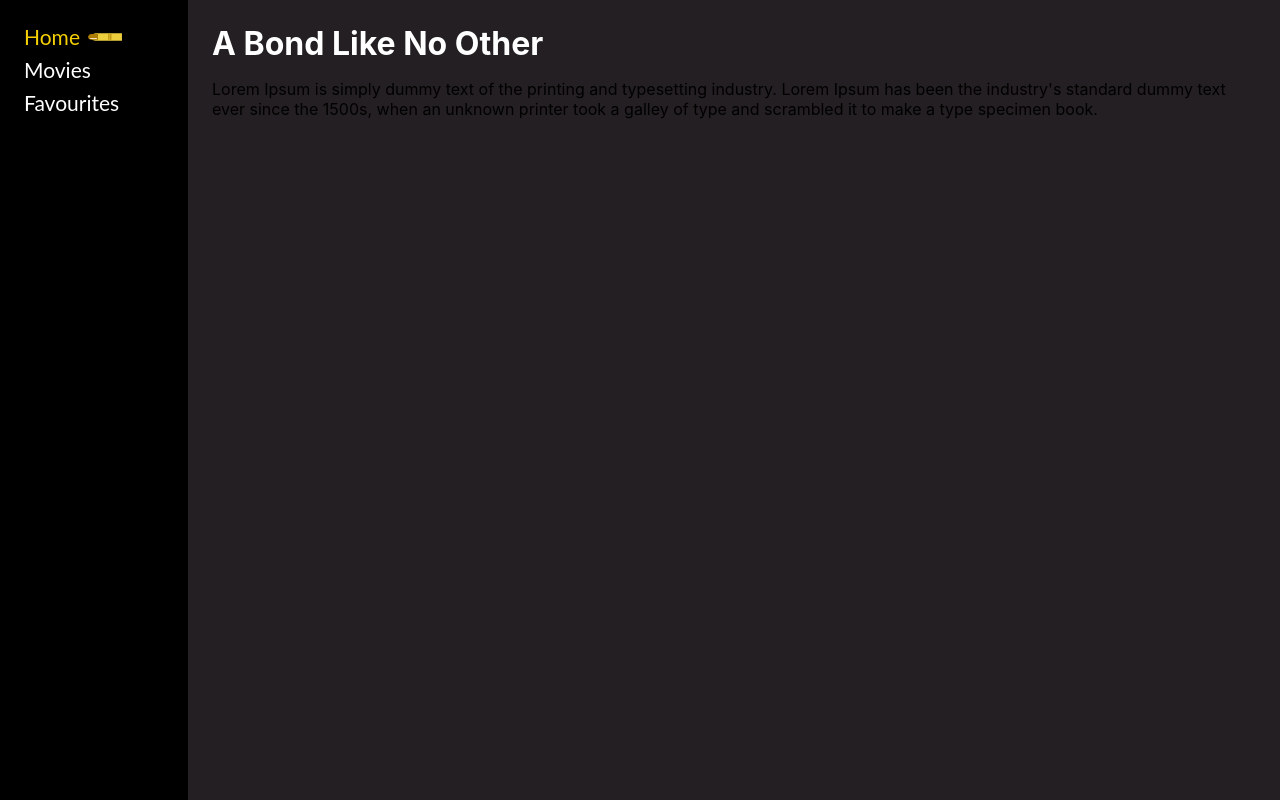
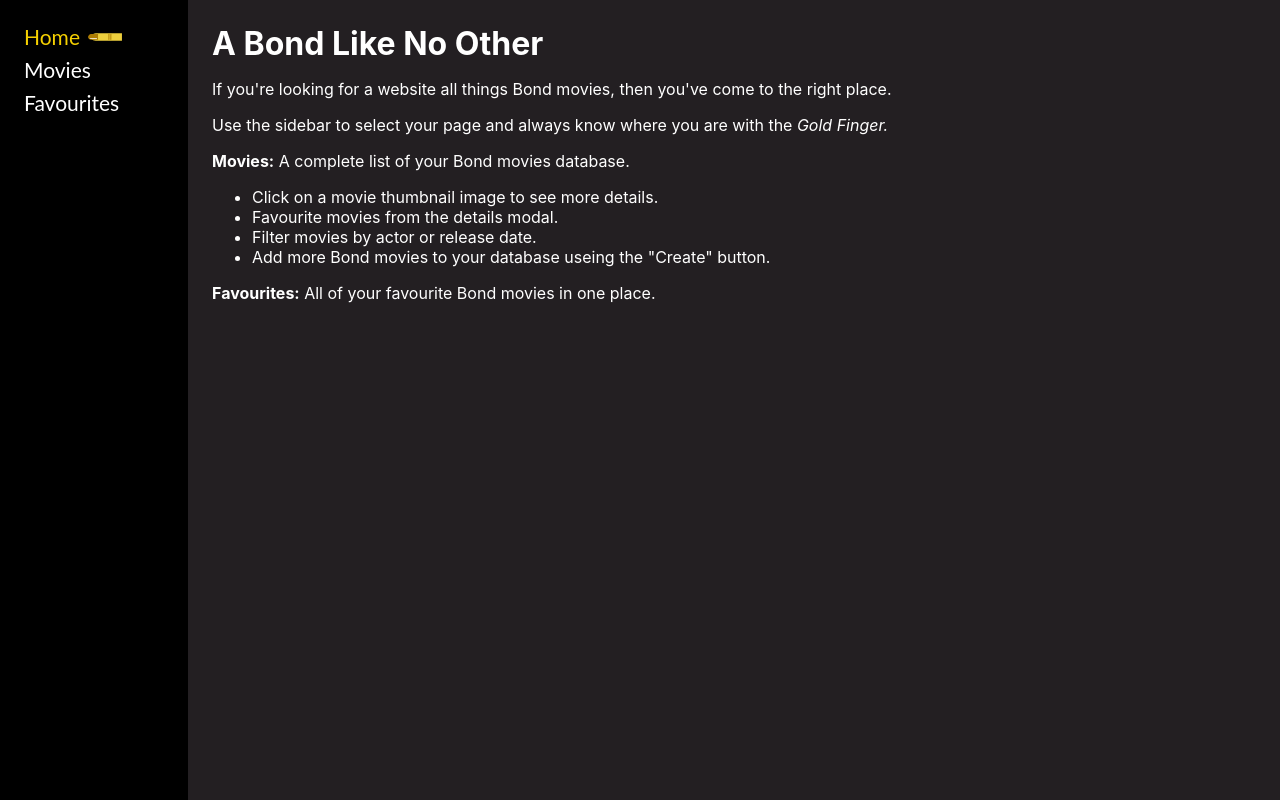
Before and after one commit to Blairio-dev/a-Bond-like-no-other, a React (Create React App) app: page / in a window 1280 px wide. Built offline with nearby package versions, Linux system fonts and the light colour scheme; what moment-range would draw is missing.

Commit message:
HomePage and colours.

```diff
--- a/src/assets/tokens/colours.js
+++ b/src/assets/tokens/colours.js
@@ -3,6 +3,7 @@ const colours = {
 	darkGrey: 'hsl(315, 6%, 13%)',
 	gold: 'hsl(51, 100%, 48%)',
 	red: 'hsl(0, 150%, 20%)',
+	yellow: 'hsl(61, 100%, 56%)',
 	white: 'hsl(0, 0%, 100%)',
 };
 
--- a/src/components/BaseModal.js
+++ b/src/components/BaseModal.js
@@ -16,7 +16,7 @@ const StyledCloseButton = styled('button')`
 	background: none;
 	border: 1px solid black;
 	border-radius: 8px;
-	color: hsl(0, 0%, 100%);
+	color: ${colours.white};
 	font-size: 16px;
 	font-weight: bold;
 	${marginExternal}
--- a/src/components/MoviesGallery.js
+++ b/src/components/MoviesGallery.js
@@ -43,7 +43,6 @@ const MoviesGallery = ({
 	};
 	const modalIsOpen = createModalIsOpen || detailsModalIsOpen;
 	const emptyMoviesList = filteredMoviesList().length === 0;
-	console.log(emptyMoviesList);
 
 	return (
 		<StyledGrid>
--- a/src/components/Select.js
+++ b/src/components/Select.js
@@ -27,8 +27,8 @@ const StyledFlexWrapper = styled('div')`
 
 const StyledSelect = styled('select')`
 	appearance: none;
-	background-color: black;
-	border: 2px solid black;
+	background-color: ${colours.black};
+	border: 2px solid ${colours.black};
 	border-radius: 4px;
 	color: inherit;
 	font-family: inherit;
--- a/src/components/Sidebar.js
+++ b/src/components/Sidebar.js
@@ -48,7 +48,7 @@ const StyledList = styled('ul')`
 `;
 
 const StyledNav = styled('nav')`
-	background-color: hsl(0deg 0% 0%);
+	background-color: ${colours.black};
 	position: fixed;
 	height: 100%;
 	margin: 0;
--- a/src/pages/HomePage.js
+++ b/src/pages/HomePage.js
@@ -1,15 +1,30 @@
 import React from 'react';
 import { PageShell } from '../components';
-import { StandardText, PageHeading } from '../typography';
+import { StandardBody, PageHeading } from '../typography';
 
 const HomePage = () => (
 	<PageShell>
 		<PageHeading text="A Bond Like No Other" />
-		<StandardText
-			text="Lorem Ipsum is simply dummy text of the printing and typesetting industry. Lorem Ipsum has been the industry's
-			standard dummy text ever since the 1500s, when an unknown printer took a galley of type and scrambled it to make a
-			type specimen book."
-		/>
+		<StandardBody>
+			<span>
+				<p>If you're looking for a website all things Bond movies, then you've come to the right place.</p>
+				<p>
+					Use the sidebar to select your page and always know where you are with the <i>Gold Finger.</i>
+				</p>
+				<p>
+					<b>Movies:</b> A complete list of your Bond movies database.
+				</p>
+				<ul>
+					<li>Click on a movie thumbnail image to see more details.</li>
+					<li>Favourite movies from the details modal.</li>
+					<li>Filter movies by actor or release date.</li>
+					<li>Add more Bond movies to your database useing the "Create" button.</li>
+				</ul>
+				<p>
+					<b>Favourites:</b> All of your favourite Bond movies in one place.
+				</p>
+			</span>
+		</StandardBody>
 	</PageShell>
 );
 
--- a/src/typography/ErrorMessage.js
+++ b/src/typography/ErrorMessage.js
@@ -1,10 +1,10 @@
 import React from 'react';
 import styled from '@emotion/styled';
 import PropTypes from 'prop-types';
-import { marginExternal } from '../assets/tokens';
+import { colours, marginExternal } from '../assets/tokens';
 
 const StyledText = styled('span')`
-	color: red;
+	color: ${colours.yellow};
 	font-size: 16px;
 	font-weight: bold;
 	${marginExternal}
--- /dev/null
+++ b/src/typography/StandardBody.js
@@ -0,0 +1,19 @@
+import React from 'react';
+import styled from '@emotion/styled';
+import PropTypes from 'prop-types';
+import { colours } from '../assets/tokens';
+
+const StyledBody = styled('div')`
+	color: ${colours.white};
+	font-size: 16px;
+	margin-bottom: 8px;
+	margin-top: 0;
+`;
+
+const StandardBody = ({ children }) => <StyledBody>{children}</StyledBody>;
+
+StandardBody.propTypes = {
+	children: PropTypes.node.isRequired,
+};
+
+export { StandardBody };
--- a/src/typography/index.js
+++ b/src/typography/index.js
@@ -1,4 +1,5 @@
 export { ErrorMessage } from './ErrorMessage';
+export { StandardBody } from './StandardBody';
 export { StandardLabel } from './StandardLabel';
 export { StandardText } from './StandardText';
 export { PageHeading } from './PageHeading';
```
Also changed, not shown: src/App.css (deleted, +0 -38 lines).
